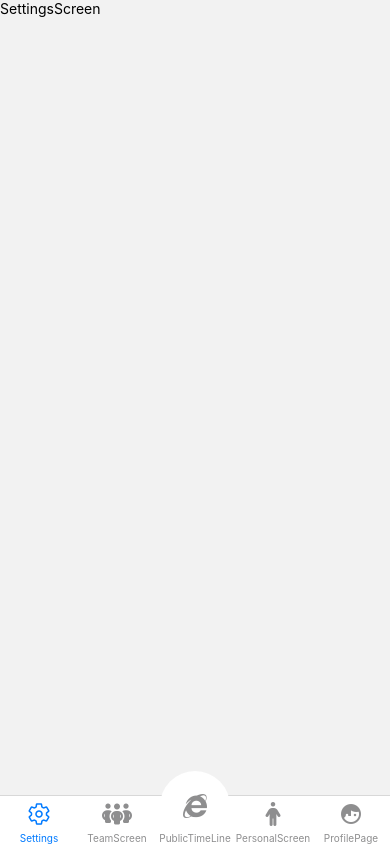
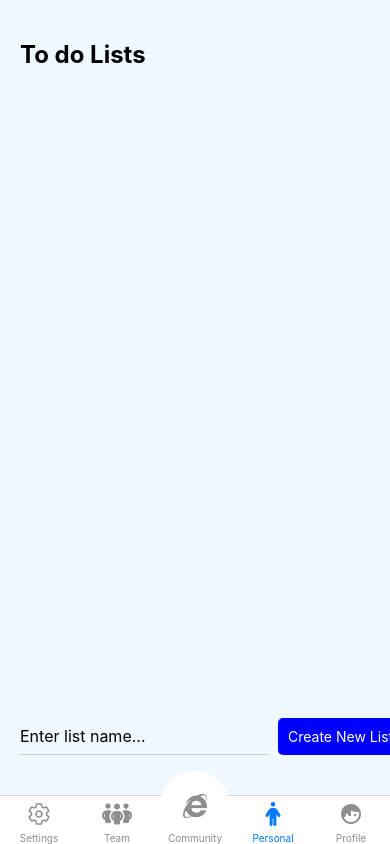
Before and after one commit to Mohammed-Abdulwahab22/Accomplish, a React Native app in the folder accomplish-app/: screen /Personal in a window 390 px wide. Built offline with nearby package versions, Linux system fonts and the light colour scheme.

Commit message:
T5- Added template in personal tasks screen

```diff
--- a/accomplish-app/App.js
+++ b/accomplish-app/App.js
@@ -46,7 +46,7 @@ export default function App() {
         }}
       />
        <Tab.Screen
-          name="TeamScreen"
+          name="Team"
           component={TeamTasksScreen}
           options={{
             tabBarIcon: ({ color, size }) => (
@@ -55,7 +55,7 @@ export default function App() {
           }}
         />
         <Tab.Screen
-          name="PublicTimeLine"
+          name="Community"
           component={PublicTimeLineScreen}
           options={{
             tabBarIcon: ({ color, size }) => (
@@ -67,7 +67,7 @@ export default function App() {
         />
 
         <Tab.Screen
-          name="PersonalScreen"
+          name="Personal"
           component={PersonalTasksScreen}
           options={{
             tabBarIcon: ({ color, size }) => (
@@ -76,7 +76,7 @@ export default function App() {
           }}
         />
         <Tab.Screen
-          name="ProfilePage"
+          name="Profile"
           component={ProfilePageScreen}
           options={{
             tabBarIcon: ({ color, size }) => (
--- a/accomplish-app/Screens/PersonalTasksScreen.js
+++ b/accomplish-app/Screens/PersonalTasksScreen.js
@@ -1,12 +1,200 @@
-import { StyleSheet, Text, View } from 'react-native'
-import React from 'react'
+import React, { useState } from 'react';
+import { View, Text, FlatList, StyleSheet, TouchableOpacity, TextInput } from 'react-native';
+import { AntDesign, Entypo } from '@expo/vector-icons';
 
-export default function PersonalTasksScreen() {
+const TodoItem = ({ title, completed, onPress, onDelete }) => (
+  <View style={styles.todoItem}>
+    <TouchableOpacity onPress={onPress}>
+      <AntDesign name={completed ? 'checkcircle' : 'checkcircleo'} size={24} color="gold" />
+    </TouchableOpacity>
+    <Text style={[styles.todoText, completed && styles.completedText]}>{title}</Text>
+    <TouchableOpacity onPress={onDelete}>
+      <Entypo name="cross" size={24} color="red" />
+    </TouchableOpacity>
+  </View>
+);
+
+const PersonalTasksScreen = () => {
+  const [lists, setLists] = useState([]);
+  const [selectedListIndex, setSelectedListIndex] = useState(null);
+  const [newTodo, setNewTodo] = useState('');
+  const [newListName, setNewListName] = useState('');
+
+  const toggleTodo = (listIndex, todoIndex) => {
+    setLists((prevLists) =>
+      prevLists.map((list, i) =>
+        i === listIndex
+          ? {
+              ...list,
+              todos: list.todos.map((todo, j) =>
+                j === todoIndex ? { ...todo, completed: !todo.completed } : todo
+              ),
+            }
+          : list
+      )
+    );
+  };
+
+  const deleteTodo = (listIndex, todoIndex) => {
+    setLists((prevLists) =>
+      prevLists.map((list, i) =>
+        i === listIndex ? { ...list, todos: list.todos.filter((todo, j) => j !== todoIndex) } : list
+      )
+    );
+  };
+
+  const renderTodo = ({ item: { title, completed }, index }) => (
+    <TodoItem
+      title={title}
+      completed={completed}
+      onPress={() => toggleTodo(selectedListIndex, index)}
+      onDelete={() => deleteTodo(selectedListIndex, index)}
+    />
+  );
+
+  const addTodo = () => {
+    if (newTodo.trim() !== '' && selectedListIndex !== null) {
+      setLists((prevLists) =>
+        prevLists.map((list, index) =>
+          index === selectedListIndex
+            ? { ...list, todos: [...list.todos, { title: newTodo, completed: false }] }
+            : list
+        )
+      );
+      setNewTodo('');
+    }
+  };
+
+  const completedCount =
+    lists.length > 0 && selectedListIndex !== null
+      ? lists[selectedListIndex].todos.filter((todo) => todo.completed).length
+      : 0;
+
+  const createList = () => {
+    if (newListName.trim() !== '') {
+      setLists([...lists, { name: newListName, todos: [] }]);
+      setNewListName('');
+    }
+  };
+
   return (
-    <View>
-      <Text>PersonalTasksScreen</Text>
+    <View style={styles.container}>
+      <Text style={styles.title}>To do Lists</Text>
+      <FlatList
+        style={{ top: 35 }}
+        data={lists}
+        renderItem={({ item, index }) => (
+          <TouchableOpacity
+            onPress={() => setSelectedListIndex(index)}
+            style={[
+              styles.listItem,
+              index === selectedListIndex && { backgroundColor: '#d3d3d3' },
+            ]}
+          >
+            <Text>{item.name}</Text>
+          </TouchableOpacity>
+        )}
+        keyExtractor={(item, index) => index.toString()}
+      />
+      {selectedListIndex !== null && (
+        <>
+          <FlatList
+            style={{ top: 35 }}
+            data={lists[selectedListIndex].todos}
+            renderItem={renderTodo}
+            keyExtractor={(item, index) => index.toString()}
+          />
+          <Text style={styles.completedText}>Completed: {completedCount}</Text>
+          <View style={styles.addTodoContainer}>
+            <TextInput
+              style={styles.input}
+              value={newTodo}
+              onChangeText={setNewTodo}
+              placeholder="Add a new task..."
+            />
+            <TouchableOpacity onPress={addTodo}>
+              <Entypo name="plus" size={24} color="black" />
+            </TouchableOpacity>
+          </View>
+        </>
+      )}
+      <View style={styles.addListContainer}>
+        <TextInput
+          style={styles.input}
+          value={newListName}
+          onChangeText={setNewListName}
+          placeholder="Enter list name..."
+        />
+        <TouchableOpacity style={styles.addButton} onPress={createList}>
+          <Text style={styles.addButtonText}>Create New List</Text>
+        </TouchableOpacity>
+      </View>
     </View>
-  )
-}
+  );
+};
 
-const styles = StyleSheet.create({})
+const styles = StyleSheet.create({
+  container: {
+    flex: 1,
+    padding: 20,
+    backgroundColor: '#f0f8ff',
+  },
+  title: {
+    top: 20,
+    fontSize: 24,
+    fontWeight: 'bold',
+  },
+  todoItem: {
+    flexDirection: 'row',
+    alignItems: 'center',
+    justifyContent: 'space-between',
+    padding: 10,
+    borderBottomWidth: 1,
+    borderBottomColor: '#ccc',
+  },
+  todoText: {
+    fontSize: 18,
+    marginLeft: 10,
+    flex: 1,
+  },
+  completedText: {
+    color: '#ccc',
+    textDecorationLine: 'line-through',
+  },
+  addTodoContainer: {
+    flexDirection: 'row',
+    alignItems: 'center',
+    marginTop: 20,
+    bottom: 20,
+  },
+  addListContainer: {
+    bottom: 20,
+    flexDirection: 'row',
+    alignItems: 'center',
+    marginTop: 20,
+  },
+  input: {
+    flex: 1,
+    marginRight: 10,
+    borderBottomWidth: 1,
+    borderBottomColor: '#ccc',
+    fontSize: 16,
+    paddingVertical: 8,
+  },
+  addButton: {
+    backgroundColor: 'blue',
+    padding: 10,
+    borderRadius: 5,
+    alignItems: 'center',
+  },
+  addButtonText: {
+    color: 'white',
+  },
+  listItem: {
+    padding: 10,
+    borderBottomWidth: 1,
+    borderBottomColor: '#ccc',
+  },
+});
+
+export default PersonalTasksScreen;
```
